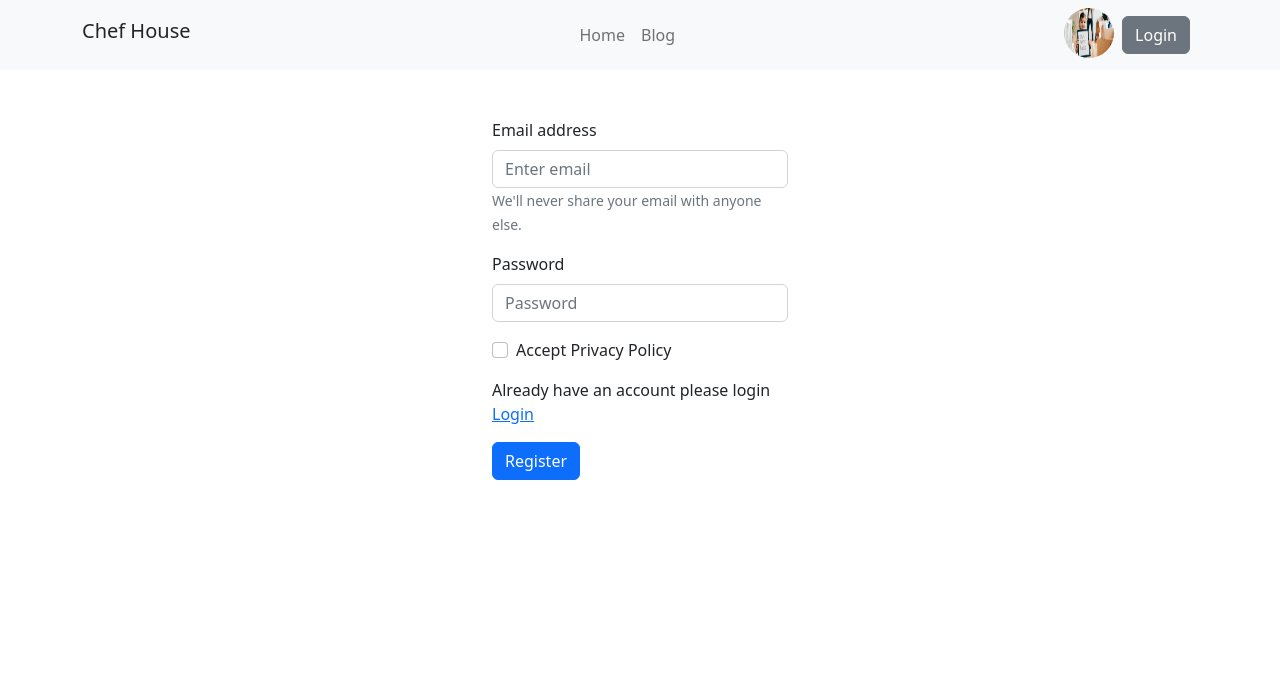
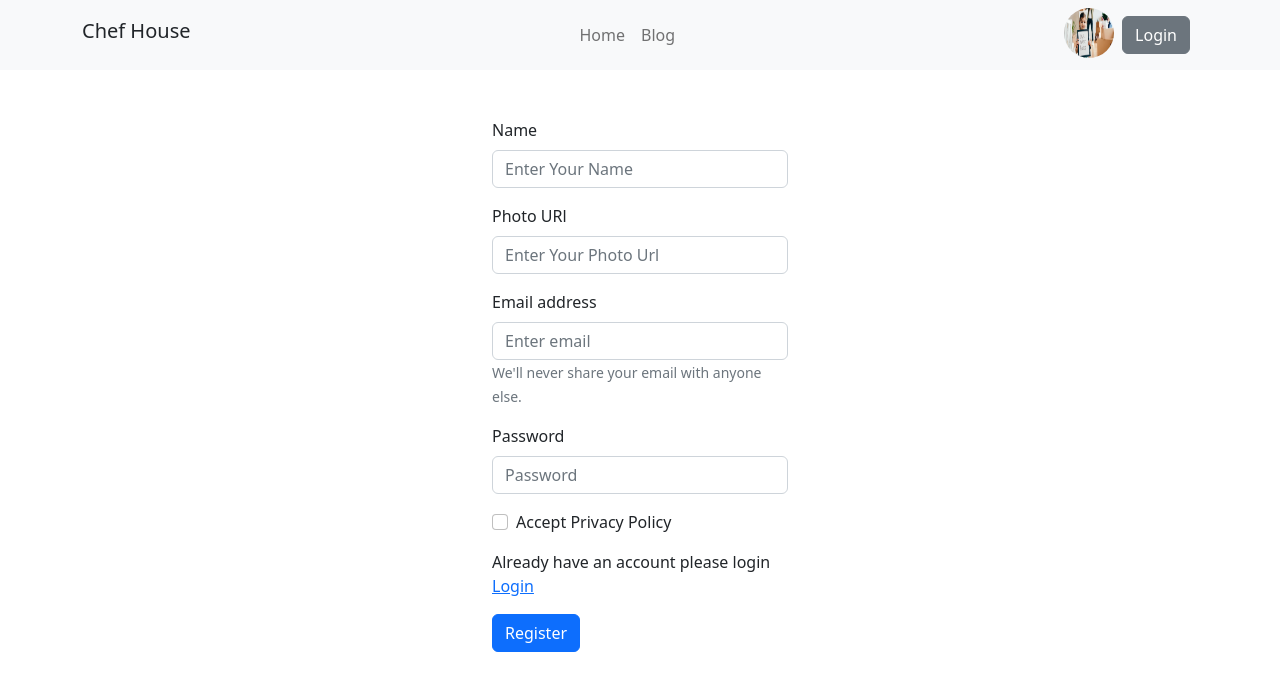
Before and after one commit to masudra/best-chef-clint-site, a React (Vite) app: page /register in a window 1280 px wide. Shown: the top 690 px of the page. Built offline with nearby package versions, Linux system fonts and the light colour scheme.

Commit message:
emplemented log and regstion

```diff
--- a/src/Pages/Login/Login.jsx
+++ b/src/Pages/Login/Login.jsx
@@ -1,15 +1,36 @@
-import React from 'react';
+import React, { useContext } from 'react';
 import { Button, Container, Form } from 'react-bootstrap';
 import { Link } from 'react-router-dom';
+import { AuthContex } from '../../Providers/AuthProvider';
 
 const Login = () => {
+  const{loginUser}=useContext(AuthContex)
+
+  const handelLogin =event=>{
+    event.preventDefault();
+    const form =event.target;
+    const email =form.email.value;
+    const password =form.password.value;
+    console.log(email,password)
+    loginUser(email,password)
+    .then(rusult=>{
+      const loguser =rusult.user
+      console.log(loguser)
+      form.reset('')
+    })
+    .catch(error=>{
+      alert(error.message)
+    })
+
+
+  }
     return (
         <div>
             <Container className='w-25 mx-auto mt-5'>
-            <Form>
+            <Form onSubmit={handelLogin}>
       <Form.Group className="mb-3" controlId="formBasicEmail">
         <Form.Label>Email address</Form.Label>
-        <Form.Control type="email" placeholder="Enter email" />
+        <Form.Control type="email" name='email' placeholder="Enter email" />
         <Form.Text className="text-muted">
           We'll never share your email with anyone else.
         </Form.Text>
@@ -17,7 +38,7 @@ const Login = () => {
 
       <Form.Group className="mb-3" controlId="formBasicPassword">
         <Form.Label>Password</Form.Label>
-        <Form.Control type="password" placeholder="Password" />
+        <Form.Control type="password" name='password' placeholder="Password" />
       </Form.Group>
       <Form.Group className="mb-3" controlId="formBasicCheckbox">
         <Form.Check type="checkbox" label=" Accept Privacy Policy" required />
--- a/src/Pages/RecepiDetels/RecepiDetels.jsx
+++ b/src/Pages/RecepiDetels/RecepiDetels.jsx
@@ -1,6 +1,7 @@
 import React from 'react';
 import { useLoaderData } from 'react-router-dom';
 import './RecepiDetels.css'
+import { Button } from 'react-bootstrap';
 
 const RecepiDetels = () => {
     const recipe =useLoaderData()
@@ -29,16 +30,7 @@ const RecepiDetels = () => {
                 <p><span>Rating: </span>{ rating}</p>
                 <p><span>Three Recepi Name: </span>{recipe_3}</p>
 
-
-
-                {/* <p>Recipe Name: { recipe_details[0].recipe_name}</p>
-                <p>ingredients: { recipe_details[0].ingredients.map(mr=><p key={mr.id}>{mr},</p>)}</p>
-                <p>instructions
-: { recipe_details[0].instructions
-.map(mr=><p key={mr.id}>{mr},</p>)}</p> */}
-
-
-           <button>Favorite</button>
+                <Button variant="primary">Favorite</Button>
             </div>
 
         </div>
--- a/src/Pages/Register/Register.jsx
+++ b/src/Pages/Register/Register.jsx
@@ -1,15 +1,49 @@
-import React from 'react';
+import React, { useContext } from 'react';
 import { Button, Container, Form } from 'react-bootstrap';
 import { Link } from 'react-router-dom';
+import { AuthContex } from '../../Providers/AuthProvider';
 
 const Register = () => {
+
+  const {user,creatUser} = useContext(AuthContex)
+
+  const handelReg =event=>{
+    event.preventDefault();
+    const form =event.target;
+    const name =form.name.value;
+    const photo =form.photo.value;
+    const email =form.email.value;
+    const password =form.password.value;
+    console.log(name,photo, email,password)
+    creatUser(email,password)
+    .then(rusult=>{
+      const loguser =rusult.user
+      console.log(loguser)
+      form.reset('')
+    })
+    .catch(error=>{
+      alert(error.message)
+    })
+  }
+
+
     return (
         <div>
             <Container className='w-25 mx-auto mt-5'>
-            <Form>
+            <Form onSubmit={handelReg}>
+      <Form.Group className="mb-3" controlId="formBasicEmail">
+        <Form.Label>Name</Form.Label>
+        <Form.Control type="text" name='name' placeholder="Enter Your Name" />
+      </Form.Group>
+
+      <Form.Group className="mb-3" controlId="formBasicEmail">
+        <Form.Label>Photo URl</Form.Label>
+        <Form.Control type="text" name='photo' placeholder="Enter Your Photo Url" />
+      </Form.Group>
+
       <Form.Group className="mb-3" controlId="formBasicEmail">
         <Form.Label>Email address</Form.Label>
-        <Form.Control type="email" placeholder="Enter email" />
+        <Form.Control type="email" name='email' placeholder="Enter email" />
         <Form.Text className="text-muted">
           We'll never share your email with anyone else.
         </Form.Text>
@@ -17,8 +51,9 @@ const Register = () => {
 
       <Form.Group className="mb-3" controlId="formBasicPassword">
         <Form.Label>Password</Form.Label>
-        <Form.Control type="password" placeholder="Password" />
+        <Form.Control type="password" name='password' placeholder="Password" />
       </Form.Group>
+
       <Form.Group className="mb-3" controlId="formBasicCheckbox">
         <Form.Check type="checkbox" label="Accept Privacy Policy" />
       </Form.Group>
--- a/src/Providers/AuthProvider.jsx
+++ b/src/Providers/AuthProvider.jsx
@@ -1,10 +1,35 @@
-import React from 'react';
+import React, { createContext, useState } from 'react';
+import { getAuth, createUserWithEmailAndPassword, signInWithEmailAndPassword } from "firebase/auth";
+import app from '../Firebase/firebase.config';
 
-const AuthProvider = () => {
+
+ export const AuthContex= createContext("")
+
+ const auth = getAuth(app);
+
+const AuthProvider = ({children}) => {
+    const[user,setUser]= useState("")
+
+    const creatUser=(email,password) =>{
+        return createUserWithEmailAndPassword(auth,email,password)
+    }
+    const loginUser= (email,password)=>{
+        return signInWithEmailAndPassword(auth,email,password)
+    }
+
+    const authInfo={
+        user,
+        creatUser,
+        loginUser
+
+    }
+
+
     return (
-        <div>
+        <AuthContex.Provider value={authInfo}>
+            {children}
 
-        </div>
+        </AuthContex.Provider>
     );
 };
 
--- a/src/main.jsx
+++ b/src/main.jsx
@@ -8,7 +8,8 @@ import AuthProvider from './Providers/AuthProvider';
 
 ReactDOM.createRoot(document.getElementById('root')).render(
   <React.StrictMode>
-
+    <AuthProvider>
     <RouterProvider router={router}></RouterProvider>
+    </AuthProvider>
   </React.StrictMode>,
 )
```
